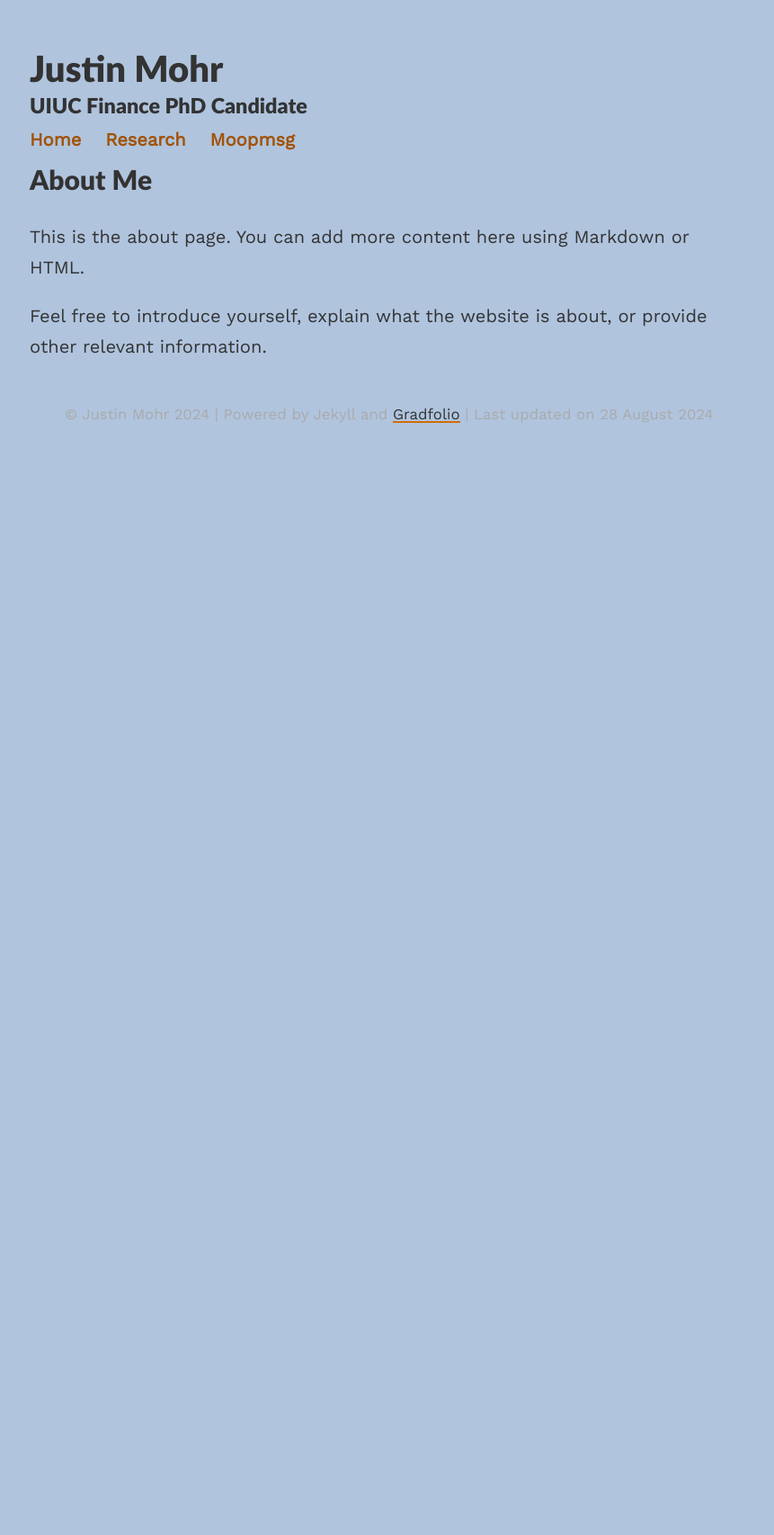
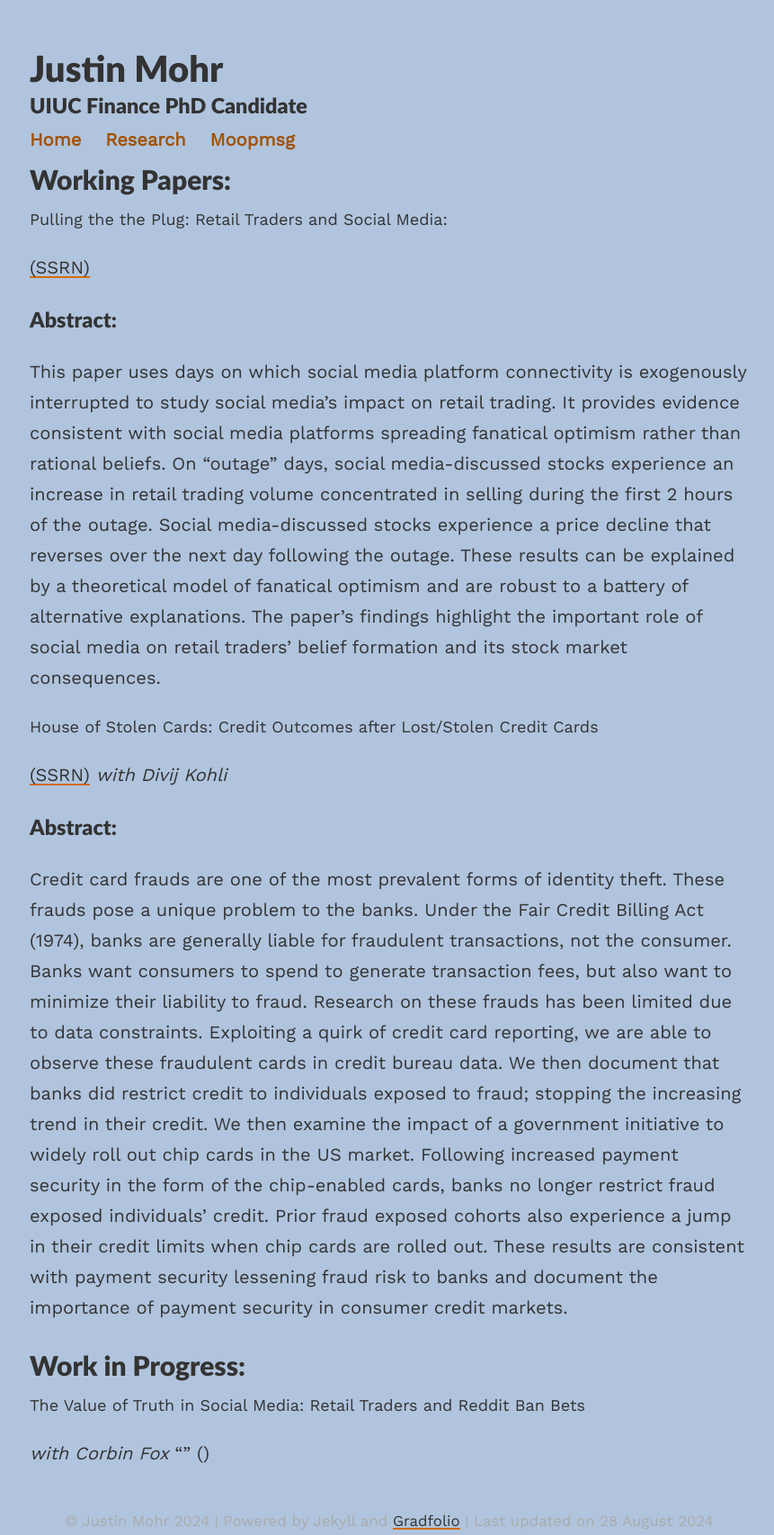
Before and after one commit to justin-mohr/justin-mohr.github.io, a Jekyll site: the page built from _pages/research.md, in a window 1280 px wide. Shown: the whole page at 90% size, without its empty margins (207-1068 px from the left). Built offline with Jekyll 4.4.1, drawn with Linux system fonts in a browser that asks for light colours; nearby versions of some CDN libraries; before the commit the page ends 980 px from its top, so only the background shows below that.

Commit message:
Update research.md

```diff
--- a/_pages/research.md
+++ b/_pages/research.md
@@ -4,8 +4,39 @@ title: "Research"  # The title of the page, which will be displayed in the brows
 permalink: /research/  # This specifies the URL path for this page. It will be accessible at yoursite.com/about/
 ---
 
-## About Me
+## Working Papers:
+ <font size="+1"> Pulling the the Plug: Retail Traders and Social Media:</font> <a href="https://papers.ssrn.com/sol3/papers.cfm?abstract_id=3917950">(SSRN)</a>
+### Abstract:
+This paper uses days on which social media platform connectivity is exogenously
+	interrupted to study social media’s impact on retail trading. It provides evidence
+	consistent with social media platforms spreading fanatical optimism rather than
+	rational beliefs. On “outage” days, social media-discussed stocks experience an
+	increase in retail trading volume concentrated in selling during the first 2 hours of
+	the outage. Social media-discussed stocks experience a price decline that reverses
+	over the next day following the outage. These results can be explained by a
+	theoretical model of fanatical optimism and are robust to a battery of alternative
+	explanations. The paper’s findings highlight the important role of social media on
+	retail traders’ belief formation and its stock market consequences.
 
-This is the about page. You can add more content here using Markdown or HTML.
+<font size="+1"> House of Stolen Cards: Credit Outcomes after Lost/Stolen Credit Cards </font> <a href="https://papers.ssrn.com/sol3/papers.cfm?abstract_id=4769744">(SSRN)</a>
+<i>with Divij Kohli</i>
+### Abstract:
+Credit card frauds are one of the most prevalent forms of identity theft. These frauds pose
+a unique problem to the banks. Under the Fair Credit Billing Act (1974), banks are generally
+liable for fraudulent transactions, not the consumer. Banks want consumers to spend to
+generate transaction fees, but also want to minimize their liability to fraud. Research on these
+frauds has been limited due to data constraints. Exploiting a quirk of credit card reporting,
+we are able to observe these fraudulent cards in credit bureau data. We then document that
+banks did restrict credit to individuals exposed to fraud; stopping the increasing trend in
+their credit. We then examine the impact of a government initiative to widely roll out chip
+cards in the US market. Following increased payment security in the form of the chip-enabled
+cards, banks no longer restrict fraud exposed individuals’ credit. Prior fraud exposed cohorts
+also experience a jump in their credit limits when chip cards are rolled out. These results are
+consistent with payment security lessening fraud risk to banks and document the importance
+of payment security in consumer credit markets.
 
-Feel free to introduce yourself, explain what the website is about, or provide other relevant information.
+## Work in Progress:
+<font size="+1"> The Value of Truth in Social Media: Retail Traders and Reddit Ban Bets </font>
+<i>with Corbin Fox</i>
+“”
+()
```
